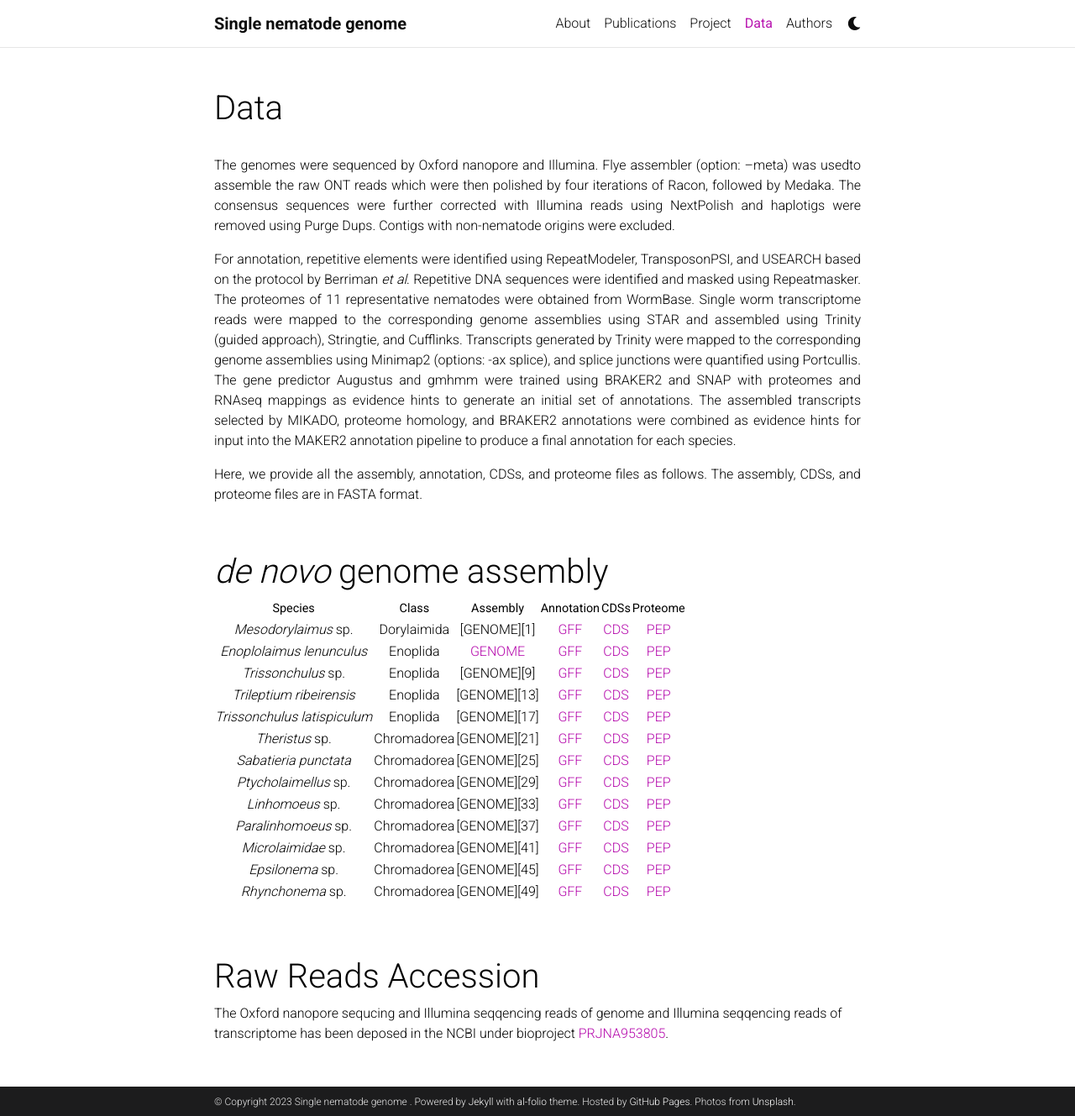
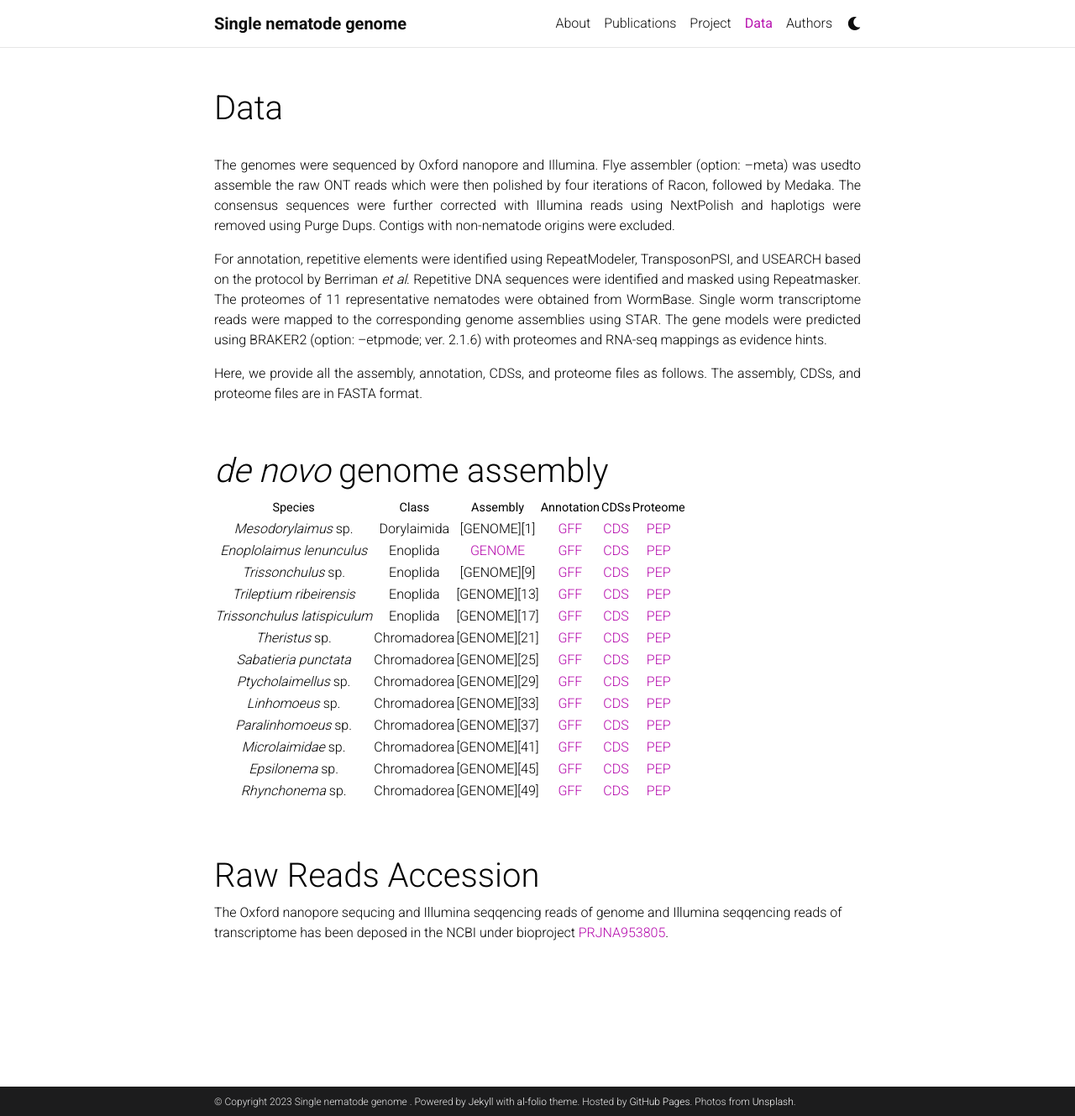
Before and after one commit to YiChienLee1010/Single-nematode-genome, a Jekyll site: the page built from _pages/data.md, in a window 1280 px wide and 1329 px high. Shown: the whole window at 84% size. Built offline with Jekyll 4.4.1, drawn with Linux system fonts in a browser that asks for light colours; comment, search, counter and statistics services are not loaded; a style sheet for code colours, icons or effects is not loaded.

Commit message:
Update data.md

```diff
--- a/_pages/data.md
+++ b/_pages/data.md
@@ -9,7 +9,7 @@ nav_order: 3
 The genomes were sequenced by Oxford nanopore and Illumina. Flye assembler (option: --meta) was usedto assemble the raw ONT reads which were then polished by four iterations of Racon, followed by Medaka. The consensus sequences were further corrected with Illumina reads using NextPolish and haplotigs were removed using Purge Dups. Contigs with non-nematode origins were excluded.
 {: .text-justify}
 
-For annotation, repetitive elements were identified using RepeatModeler, TransposonPSI, and USEARCH based on the protocol by Berriman *et al*. Repetitive DNA sequences were identified and masked using Repeatmasker. The proteomes of 11 representative nematodes were obtained from WormBase. Single worm transcriptome reads were mapped to the corresponding genome assemblies using STAR and assembled using Trinity (guided approach), Stringtie, and Cufflinks. Transcripts generated by Trinity were mapped to the corresponding genome assemblies using Minimap2 (options: -ax splice), and splice junctions were quantified using Portcullis. The gene predictor Augustus and gmhmm were trained using BRAKER2 and SNAP with proteomes and RNAseq mappings as evidence hints to generate an initial set of annotations. The assembled transcripts selected by MIKADO, proteome homology, and BRAKER2 annotations were combined as evidence hints for input into the MAKER2 annotation pipeline to produce a final annotation for each species.
+For annotation, repetitive elements were identified using RepeatModeler, TransposonPSI, and USEARCH based on the protocol by Berriman *et al*. Repetitive DNA sequences were identified and masked using Repeatmasker. The proteomes of 11 representative nematodes were obtained from WormBase. Single worm transcriptome reads were mapped to the corresponding genome assemblies using STAR. The gene models were predicted using BRAKER2 (option: --etpmode; ver. 2.1.6) with proteomes and RNA-seq mappings as evidence hints.
 {: .text-justify}
 
 Here, we provide all the assembly, annotation, CDSs, and proteome files as follows. The assembly, CDSs, and proteome files are in FASTA format.
```
